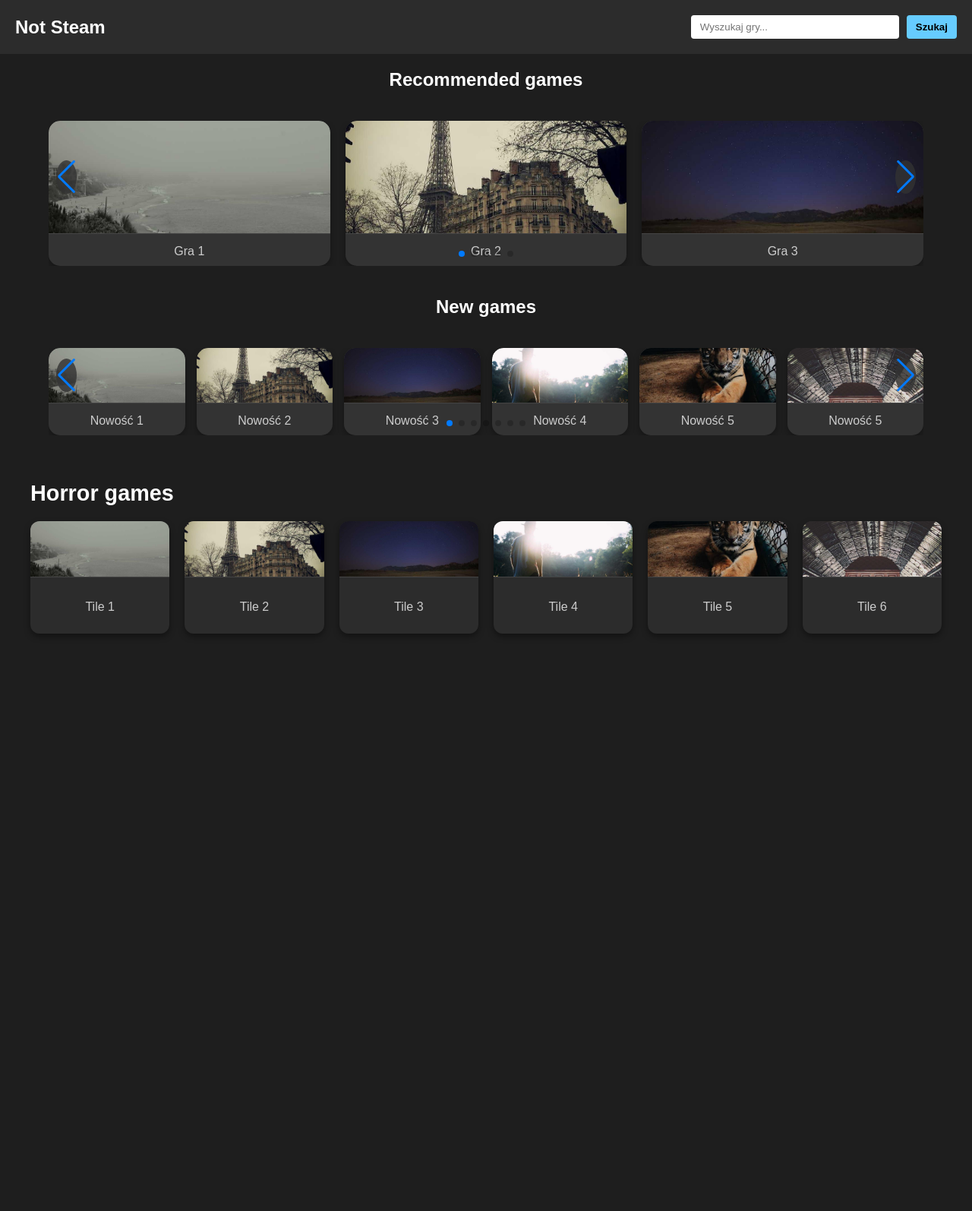
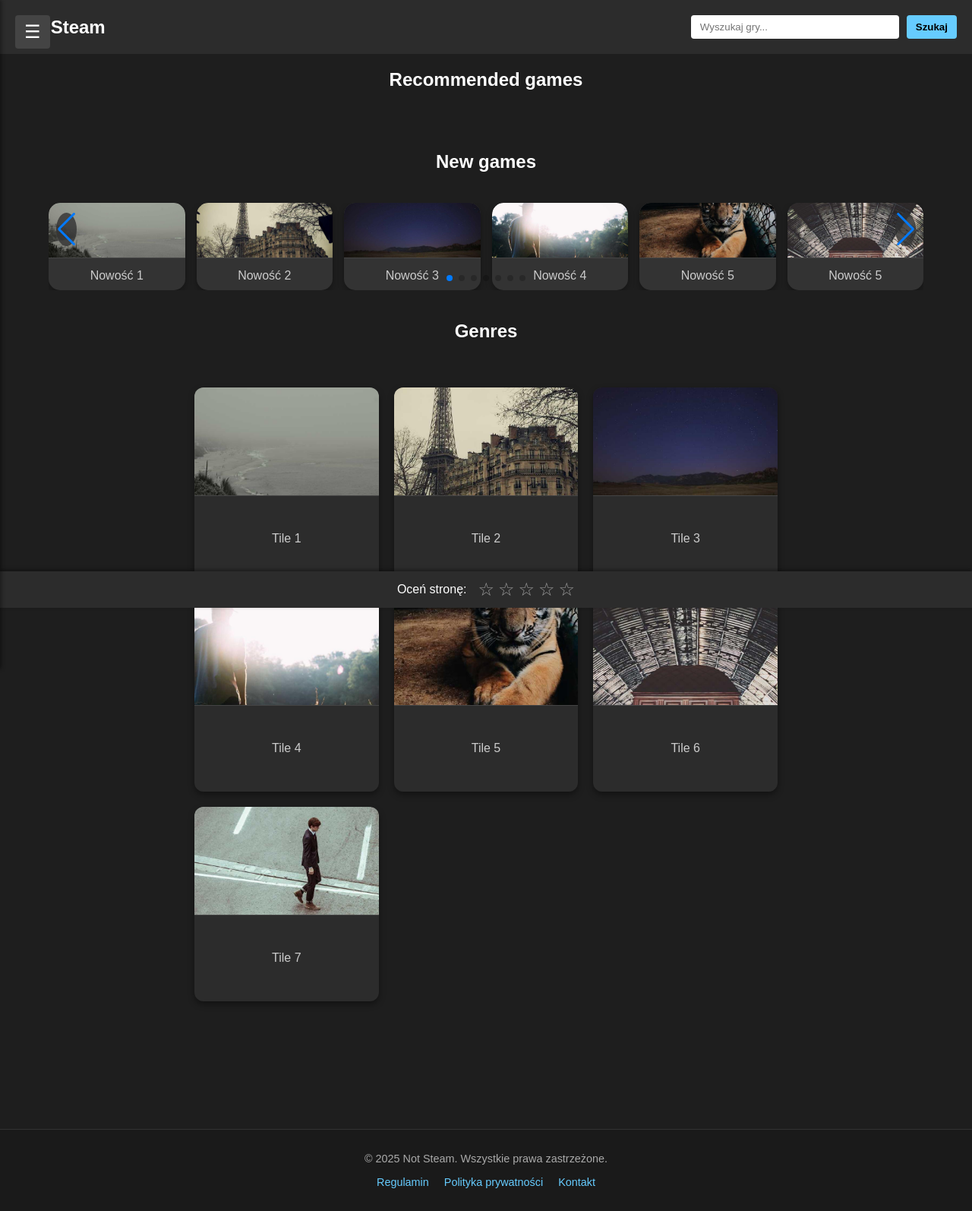
Before and after one commit to BartoszBareja/db_project, a FastAPI app: template app/templates/index.html in a window 1280 px wide. Shown: the whole page at 76% size. Before the commit the page ends 834 px from the top, so only its background shows below. Run offline with FastAPI, Linux system fonts and the light colour scheme; the template is opened without the code that fills it, so the values that code supplies are empty; parts of the project's set-up code (start-up, migrations or seed data) failed here and were passed over.

Commit message:
Added dynamic routing, and connection to database

```diff
--- /dev/null
+++ b/app/database.py
@@ -0,0 +1,5 @@
+from databases import Database
+
+DATABASE_URL = "postgresql://postgres:test@localhost:5432/not_steam"
+
+database = Database(DATABASE_URL)
--- a/app/main.py
+++ b/app/main.py
@@ -2,6 +2,7 @@ from fastapi import FastAPI, Request
 from fastapi.responses import HTMLResponse
 from fastapi.staticfiles import StaticFiles
 from fastapi.templating import Jinja2Templates
+from app.database import database
 
 app = FastAPI()
 
@@ -12,9 +13,33 @@ app.mount("/static", StaticFiles(directory="app/static"), name="static")
 templates = Jinja2Templates(directory="app/templates")
 
 @app.get("/", response_class=HTMLResponse)
-async def read_root(request: Request):
-    return templates.TemplateResponse("index.html", {"request": request})
+async def homepage(request: Request):
+    query_carousel = "SELECT id, title FROM games ORDER BY id ASC LIMIT 6"
+    carousel_games = await database.fetch_all(query_carousel)
 
-@app.get("/about", response_class=HTMLResponse)
-async def about_page(request: Request):
-    return templates.TemplateResponse("about.html", {"request": request})
+    return templates.TemplateResponse("index.html", {
+        "request": request,
+        "carousel_games": carousel_games
+    })
+
+
+@app.get("/game/{game_id}", response_class=HTMLResponse)
+async def game_detail(request: Request, game_id: int):
+    query = "SELECT * FROM games WHERE id = :game_id"
+    game = await database.fetch_one(query, values={"game_id": game_id})
+
+    if not game:
+        return HTMLResponse("<h1>Gra nie istnieje.</h1>", status_code=404)
+
+    return templates.TemplateResponse("game.html", {
+        "request": request,
+        "game": game
+    })
+
+@app.on_event("startup")
+async def startup():
+    await database.connect()
+
+@app.on_event("shutdown")
+async def shutdown():
+    await database.disconnect()
--- a/app/static/style.css
+++ b/app/static/style.css
@@ -122,7 +122,7 @@ body {
 }
 
 .tiles-section {
-  max-width: 1200px;
+  max-width: 60vw;
   margin: 60px auto;
   padding: 0 20px;
 }
@@ -135,11 +135,15 @@ body {
 
 .tiles-grid {
   display: grid;
-  grid-template-columns: repeat(auto-fill, minmax(180px, 1fr));
+  grid-template-columns: repeat(auto-fill, minmax(15vw, 1fr)); /* <-- mniejsza szerokość */
   gap: 20px;
 }
 
 .tile {
+  display: flex;
+  flex-direction: column;
+  height: 20vw; /* stała wysokość */
+  width: 100%; /* elastyczna szerokość wg gridu */
   background-color: #2c2c2c;
   border-radius: 12px;
   overflow: hidden;
@@ -148,19 +152,167 @@ body {
   transition: transform 0.2s ease;
 }
 
+
 .tile:hover {
   transform: scale(1.03);
 }
 
 .tile img {
   width: 100%;
-  height: auto;
+  height: 70%;  /* lub np. 180px */
   object-fit: cover;
   border-bottom: 1px solid #444;
 }
+
 
 .tile p {
   padding: 10px;
   color: #ccc;
   font-size: 1rem;
+  height: 30%; /* pasuje do wysokości kafla */
+  display: flex;
+  align-items: center;
+  justify-content: center;
 }
+
+
+.rating-bar {
+  position: sticky;
+  bottom: 0;
+  left: 0;
+  width: 100%;
+  box-sizing: border-box;
+  background-color: #2c2c2c;
+  padding: 10px 20px;
+  display: flex;
+  justify-content: center;
+  align-items: center;
+  gap: 15px;
+  box-shadow: 0 -2px 5px rgba(0, 0, 0, 0.4);
+  z-index: 100;
+  overflow-x: hidden;
+}
+
+
+.rating-bar p {
+  margin: 0;
+  font-size: 1rem;
+  color: #fff;
+}
+
+.stars {
+  display: flex;
+  gap: 5px;
+}
+
+.star {
+  font-size: 1.5rem;
+  color: #999;
+  cursor: pointer;
+  transition: color 0.2s ease;
+}
+
+.star.filled {
+  color: #f7d106; /* złoty kolor dla wybranych */
+}
+
+.sidebar {
+  position: fixed;
+  top: 0;
+  left: 0;
+  height: 100vh;
+  width: 180px;
+  background-color: #2c2c2c;
+  padding-top: 80px;
+  display: flex;
+  flex-direction: column;
+  gap: 15px;
+  padding-left: 10px;
+  z-index: 1000;
+  box-shadow: 2px 0 5px rgba(0,0,0,0.4);
+  transition: transform 0.3s ease;
+}
+
+.sidebar.hidden {
+  transform: translateX(-100%);
+}
+
+#toggleSidebar {
+  position: fixed;
+  top: 20px;
+  left: 190px;
+  z-index: 1001;
+  background-color: #444;
+  color: white;
+  border: none;
+  border-radius: 4px;
+  padding: 8px 12px;
+  font-size: 18px;
+  cursor: pointer;
+  transition: background 0.2s ease;
+}
+
+#toggleSidebar:hover {
+  background-color: #666;
+}
+
+.sidebar.hidden + #toggleSidebar {
+  left: 10px;
+}
+
+.menu-toggle {
+  position: fixed;
+  top: 20px;
+  left: 20px;
+  z-index: 1500;
+  background-color: #444;
+  color: white;
+  border: none;
+  border-radius: 4px;
+  padding: 8px 12px;
+  font-size: 24px;
+  cursor: pointer;
+  transition: background 0.2s ease;
+}
+
+.menu-toggle:hover {
+  background-color: #666;
+}
+
+.site-footer {
+  background-color: #1a1a1a;
+  padding: 30px 20px;
+  color: #aaa;
+  text-align: center;
+  margin-top: 60px;
+  border-top: 1px solid #333;
+}
+
+.footer-content {
+  max-width: 1000px;
+  margin: 0 auto;
+}
+
+.footer-content p {
+  margin: 0;
+  font-size: 0.9rem;
+}
+
+.footer-links {
+  margin-top: 15px;
+  display: flex;
+  justify-content: center;
+  gap: 20px;
+  flex-wrap: wrap;
+}
+
+.footer-links a {
+  color: #66ccff;
+  text-decoration: none;
+  font-size: 0.9rem;
+  transition: color 0.2s ease;
+}
+
+.footer-links a:hover {
+  color: #fff;
+}
--- a/app/templates/index.html
+++ b/app/templates/index.html
@@ -3,7 +3,7 @@
 <head>
   <meta charset="UTF-8" />
   <title>Not Steam - Strona Główna</title>
-  <link rel="stylesheet" href="/static/style.css" />
+  <link rel="stylesheet" href="/static/style.css?v=3" />
 
   <!-- Swiper CSS -->
   <link
@@ -22,6 +22,18 @@
     </div>
   </div>
 
+  <button class="menu-toggle">☰</button>
+
+<!-- Sidebar / menu boczne -->
+<nav class="sidebar hidden">
+  <ul>
+    <li><a>Strona główna</a></li>
+    <li><a>Nowości</a></li>
+    <li><a>Kategorie</a></li>
+    <li><a>Kontakt</a></li>
+  </ul>
+</nav>
+
   <div class="section_titles">
     <h2>
       Recommended games
@@ -32,12 +44,16 @@
   <div class="carousel-wrapper">
     <div class="swiper carousel1">
       <div class="swiper-wrapper">
-        <div class="swiper-slide"><img src="./static/images/placeholder.jpg" alt="Gra 1" /><p>Gra 1</p></div>
-        <div class="swiper-slide"><img src="./static/images/placeholder2.jpg" alt="Gra 2" /><p>Gra 2</p></div>
-        <div class="swiper-slide"><img src="./static/images/placeholder3.jpg" alt="Gra 3" /><p>Gra 3</p></div>
-        <div class="swiper-slide"><img src="./static/images/placeholder4.jpg" alt="Gra 4" /><p>Gra 4</p></div>
-        <div class="swiper-slide"><img src="./static/images/placeholder5.jpg" alt="Gra 5" /><p>Gra 5</p></div>
-      </div>
+  {% for game in carousel_games %}
+    <div class="swiper-slide">
+      <a href="/game/{{ game.id }}">
+        <img src="./static/images/placeholder.jpg" alt="{{ game.title }}" />
+        <p>{{ game.title }}</p>
+      </a>
+    </div>
+  {% endfor %}
+</div>
+
       <div class="swiper-button-prev swiper-button-prev-1"></div>
       <div class="swiper-button-next swiper-button-next-1"></div>
       <div class="swiper-pagination swiper-pagination-1"></div>
@@ -68,9 +84,12 @@
     </div>
   </div>
 
+
+  <div>
+    <h2 class="section_titles">Genres</h2>
+  </div>
   <!-- Kafelki poniżej karuzeli -->
 <div class="tiles-section">
-  <h2>Horror games</h2>
   <div class="tiles-grid">
     <div class="tile">
       <img src="./static/images/placeholder.jpg" alt="Tile 1">
@@ -96,8 +115,34 @@
       <img src="./static/images/placeholder6.jpg" alt="Tile 6">
       <p>Tile 6</p>
     </div>
+    <div class="tile">
+      <img src="./static/images/placeholder7.jpg" alt="Tile 7">
+      <p>Tile 7</p>
+    </div>
   </div>
 </div>
+
+<div class="rating-bar">
+  <p>Oceń stronę:</p>
+  <div class="stars">
+    <span class="star" data-value="1">&#9734;</span>
+    <span class="star" data-value="2">&#9734;</span>
+    <span class="star" data-value="3">&#9734;</span>
+    <span class="star" data-value="4">&#9734;</span>
+    <span class="star" data-value="5">&#9734;</span>
+  </div>
+</div>
+
+<footer class="site-footer">
+  <div class="footer-content">
+    <p>&copy; 2025 Not Steam. Wszystkie prawa zastrzeżone.</p>
+    <div class="footer-links">
+      <a href="#">Regulamin</a>
+      <a href="#">Polityka prywatności</a>
+      <a href="#">Kontakt</a>
+    </div>
+  </div>
+</footer>
 
 
   <!-- Swiper JS -->
@@ -132,7 +177,24 @@
         clickable: true,
       },
     });
-  </script>
+
+    const stars = document.querySelectorAll('.star');
+  stars.forEach(star => {
+    star.addEventListener('click', () => {
+      const rating = parseInt(star.getAttribute('data-value'));
+      stars.forEach(s => {
+        s.classList.toggle('filled', parseInt(s.getAttribute('data-value')) <= rating);
+      });
+    });
+  });
+
+  const menuToggle = document.querySelector('.menu-toggle');
+  const sidebar = document.querySelector('.sidebar');
+
+  menuToggle.addEventListener('click', () => {
+    sidebar.classList.toggle('hidden');
+  });
+</script>
 
 </body>
 </html>
--- a/requirements.txt
+++ b/requirements.txt
@@ -1,3 +1,6 @@
 fastapi
 uvicorn
 jinja2
+sqlalchemy
+psycopg2-binary
+databases
```
Also changed, not shown: app/models.py (added, +22 -0 lines), app/templates/game.html (added, +28 -0 lines).
